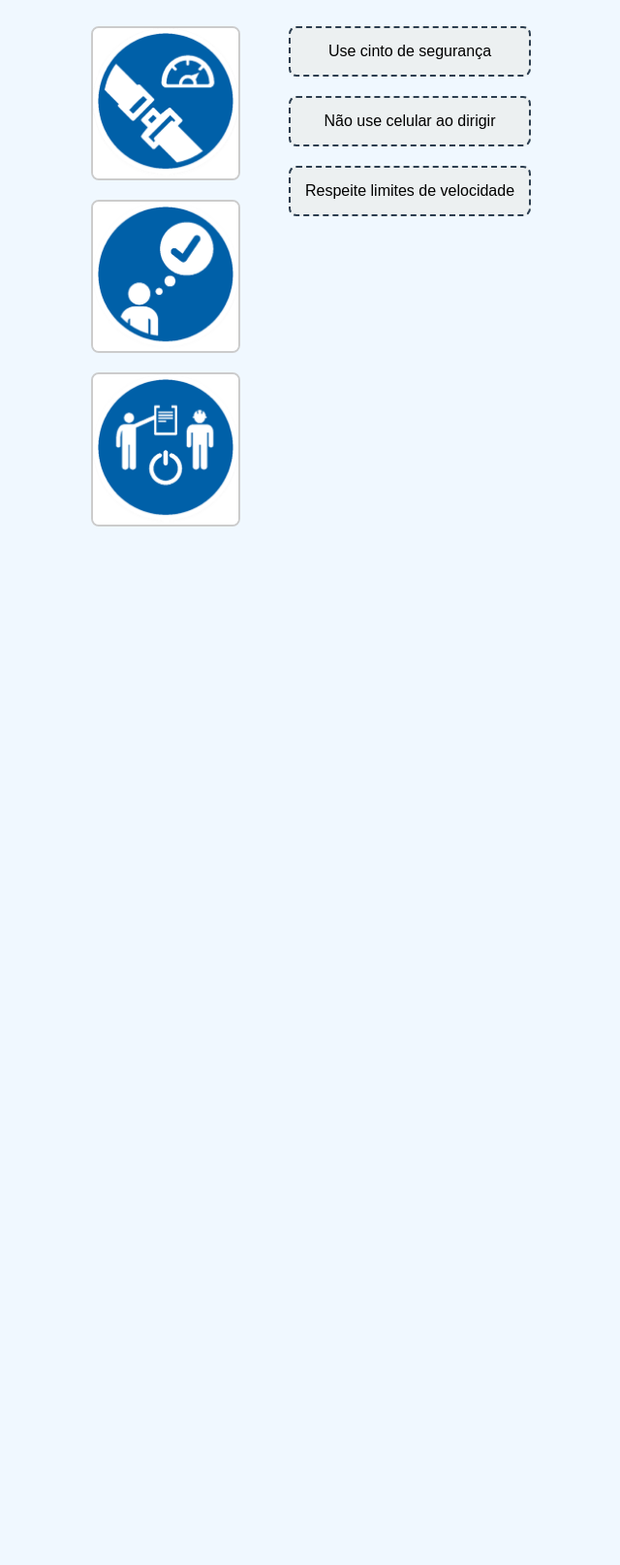
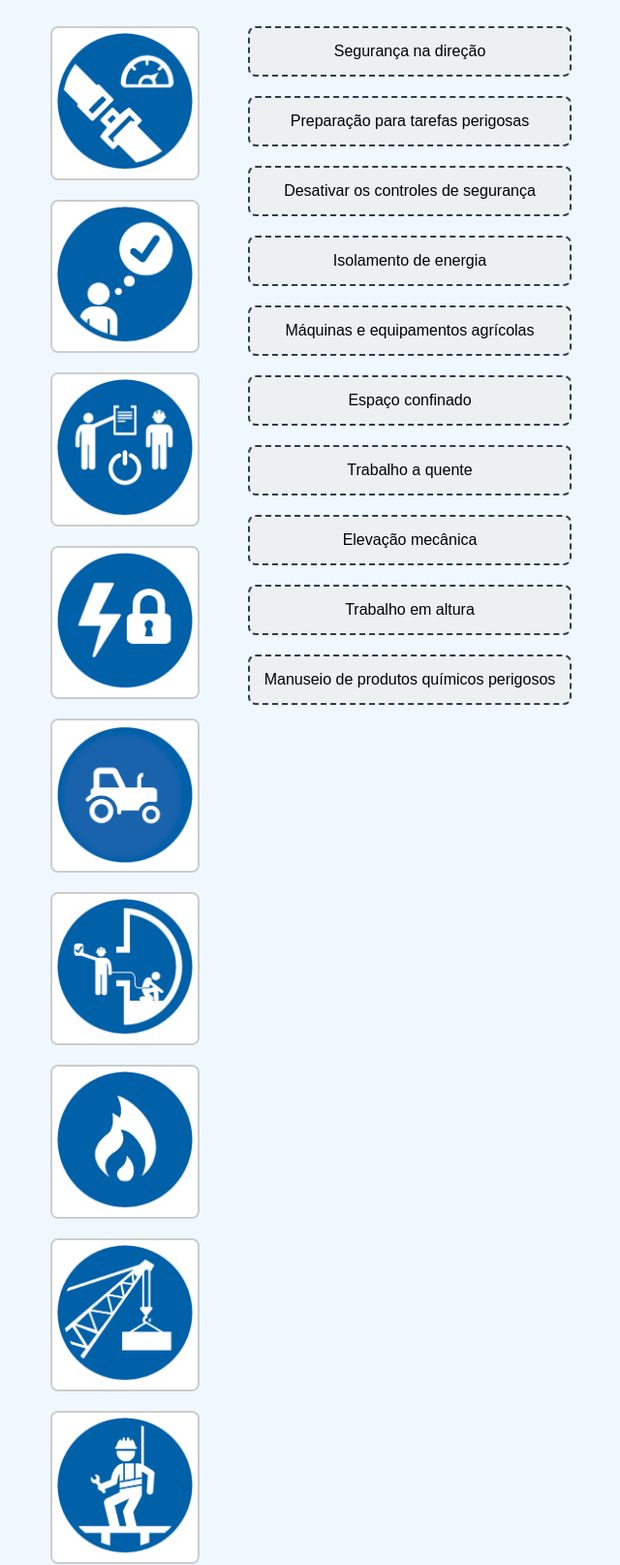
Before and after one commit to Alinetorres21/jogo-sustentavel, a plain HTML site: page index.html in a window 1280 px wide. Shown: the part 61-1675 px from the top of the page at 97% size, without its empty margins (319-959 px from the left). Before the commit the page ends 800 px from the top, so only its background shows below. Drawn offline with Linux system fonts and the light colour scheme.

Commit message:
Update index.html

```diff
--- a/index.html
+++ b/index.html
@@ -9,17 +9,35 @@
   <h1>Conecte as Regras que Salvam Vidas</h1>
   <div class="container">
     <div class="coluna imagens">
-      <img src="assets/regra1.png" id="img1" draggable="true">
-      <img src="assets/regra2.png" id="img2" draggable="true">
-      <img src="assets/regra3.png" id="img3" draggable="true">
+      <img src="assets/regra1.png" id="img1">
+      <img src="assets/regra2.png" id="img2">
+      <img src="assets/regra3.png" id="img3">
+      <img src="assets/regra4.png" id="img4">
+      <img src="assets/regra5.png" id="img5">
+      <img src="assets/regra6.png" id="img6">
+      <img src="assets/regra7.png" id="img7">
+      <img src="assets/regra8.png" id="img8">
+      <img src="assets/regra9.png" id="img9">
+      <img src="assets/regra10.png" id="img10">
     </div>
+
     <div class="coluna frases">
-      <div class="dropzone" data-img="img1">Use cinto de segurança</div>
-      <div class="dropzone" data-img="img2">Não use celular ao dirigir</div>
-      <div class="dropzone" data-img="img3">Respeite limites de velocidade</div>
+      <div class="dropzone" data-img="img1">Segurança na direção</div>
+      <div class="dropzone" data-img="img2">Preparação para tarefas perigosas</div>
+      <div class="dropzone" data-img="img3">Desativar os controles de segurança</div>
+      <div class="dropzone" data-img="img4">Isolamento de energia</div>
+      <div class="dropzone" data-img="img5">Máquinas e equipamentos agrícolas</div>
+      <div class="dropzone" data-img="img6">Espaço confinado</div>
+      <div class="dropzone" data-img="img7">Trabalho a quente</div>
+      <div class="dropzone" data-img="img8">Elevação mecânica</div>
+      <div class="dropzone" data-img="img9">Trabalho em altura</div>
+      <div class="dropzone" data-img="img10">Manuseio de produtos químicos perigosos</div>
     </div>
   </div>
+
+  <canvas id="linhaCanvas"></canvas>
   <p id="feedback"></p>
+
   <script src="script.js"></script>
 </body>
 </html>
```
